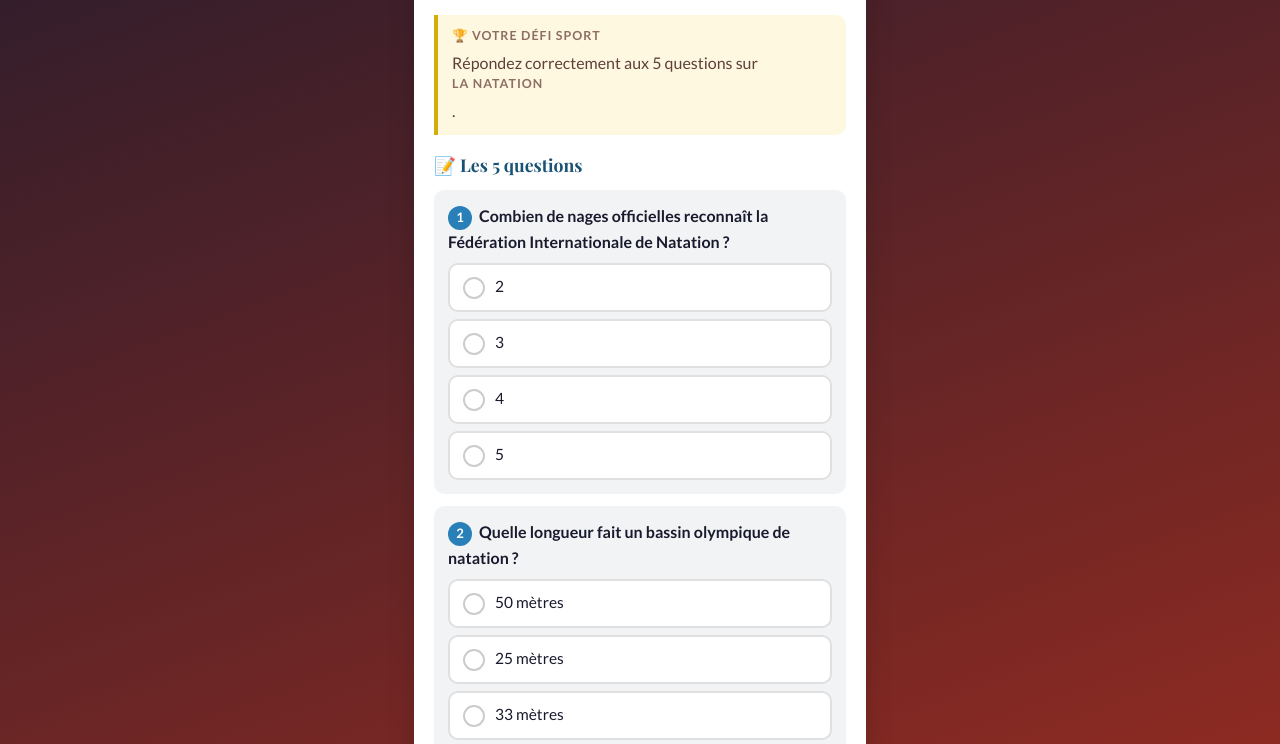
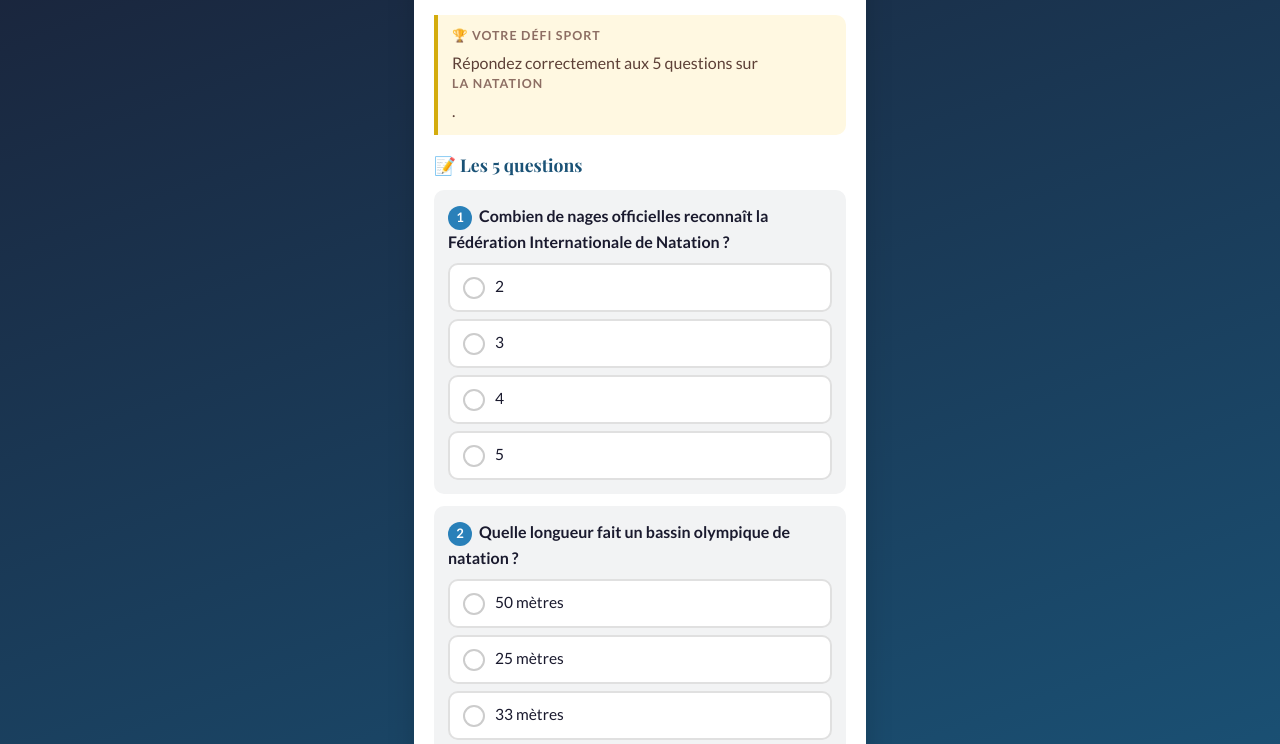
Before and after one commit to sebatiduroc/AperoB, a plain HTML site: page index.html in a window 1280 px wide. Shown: the part 356-1100 px from the top of the page. Drawn offline with nearby package versions, Linux system fonts and the light colour scheme.

Commit message:
Update index.html

```diff
--- a/index.html
+++ b/index.html
@@ -18,7 +18,7 @@
   --r:16px;--rs:10px;
 }
 *{box-sizing:border-box;margin:0;padding:0;}
-body{font-family:'Lato',sans-serif;background:linear-gradient(160deg,#1A1A2E 0%,#922B21 60%,#C0392B 100%);min-height:100vh;color:var(--texte);}
+body{font-family:'Lato',sans-serif;background:linear-gradient(160deg,#1A1A2E 0%,#1A5276 60%,#2980B9 100%);min-height:100vh;color:var(--texte);}
 
 header{background:rgba(0,0,0,0.45);padding:16px 20px 12px;text-align:center;position:sticky;top:0;z-index:100;backdrop-filter:blur(8px);border-bottom:2px solid rgba(212,172,13,0.5);}
 header h1{font-family:'Playfair Display',serif;font-size:2.1rem;font-weight:900;color:var(--or);letter-spacing:3px;text-shadow:2px 2px 8px rgba(0,0,0,0.5);line-height:1;}
```
